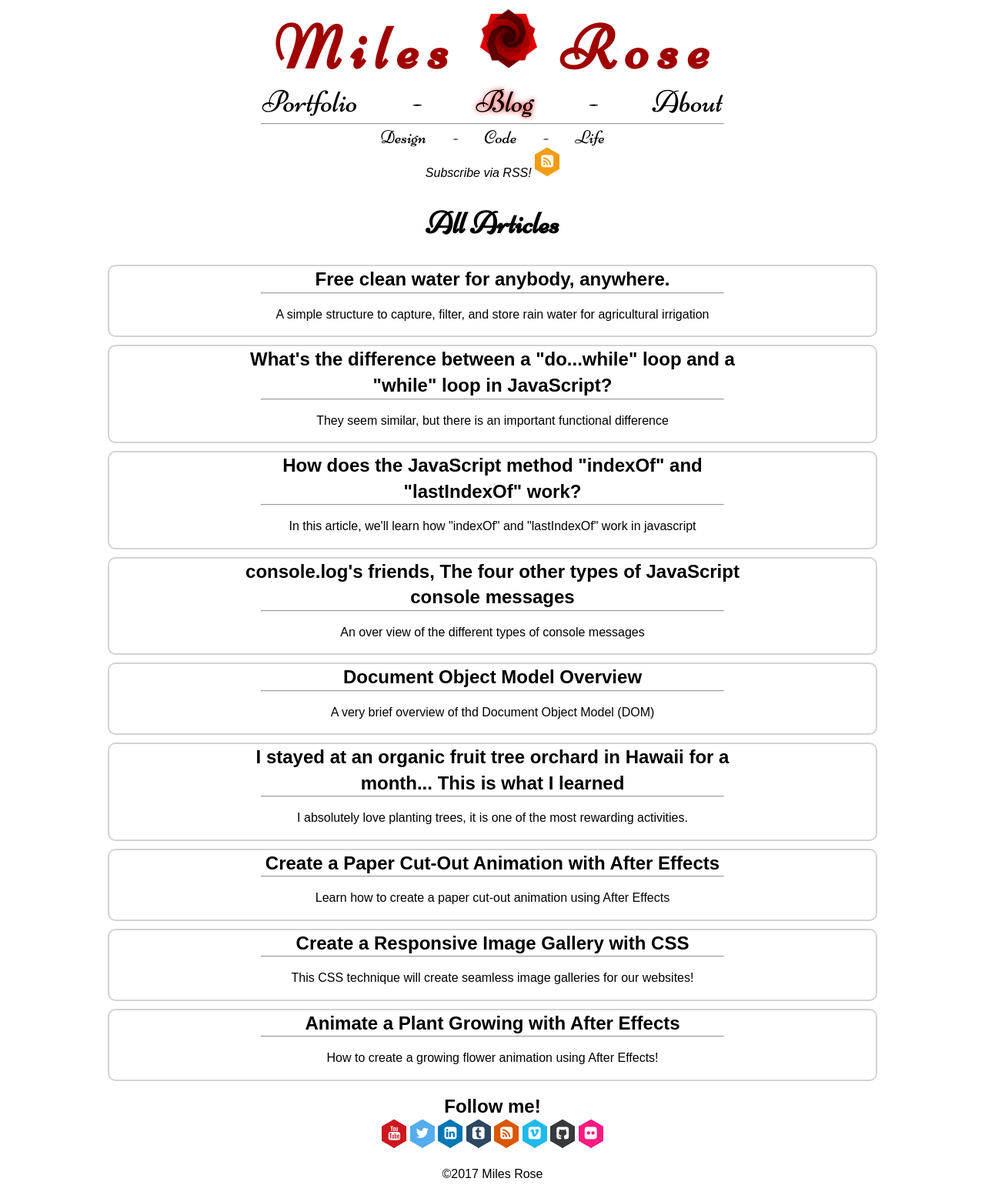
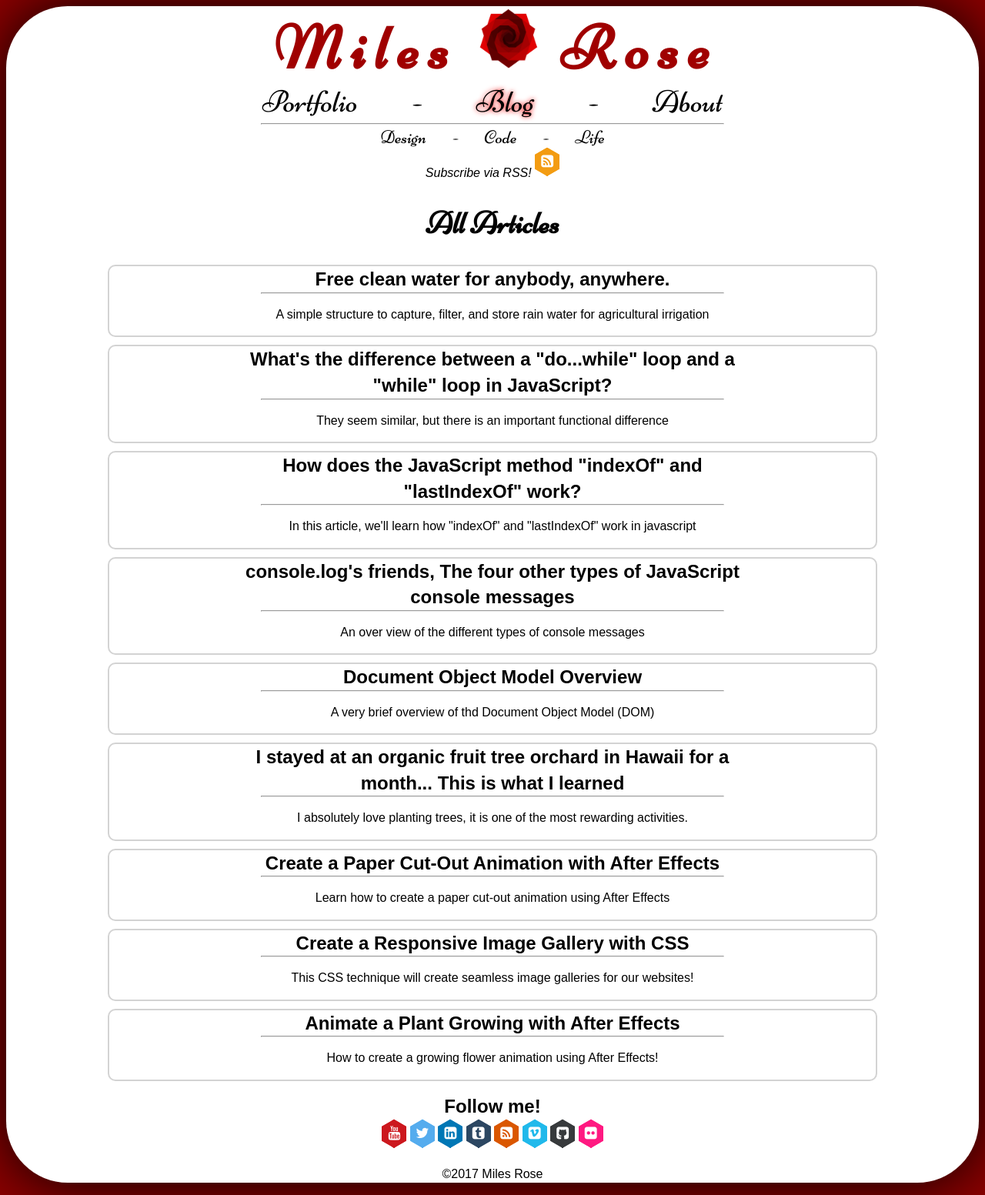
Before and after one commit to MilesOfRoses/my-jekyll, a Jekyll site: the page built from blog.html, in a window 1280 px wide. Shown: the whole page at 77% size. Built offline with Jekyll 4.4.1, drawn with Linux system fonts in a browser that asks for light colours.

Commit message:
added red background with drop shadow

```diff
--- a/css/common.css
+++ b/css/common.css
@@ -3,7 +3,7 @@
 html {
 	margin: 0;
 	padding: 0;
-
+	background-color: #8e0000;
 	font: normal 100%/1.4 sans-serif;
 }
 
@@ -13,6 +13,8 @@ html {
 	margin-left: auto;
 	margin-right: auto;
 	background-color: white;
+	box-shadow: 0px 0px 80px black;
+	border-radius: 80px;
 }
 
 
```
